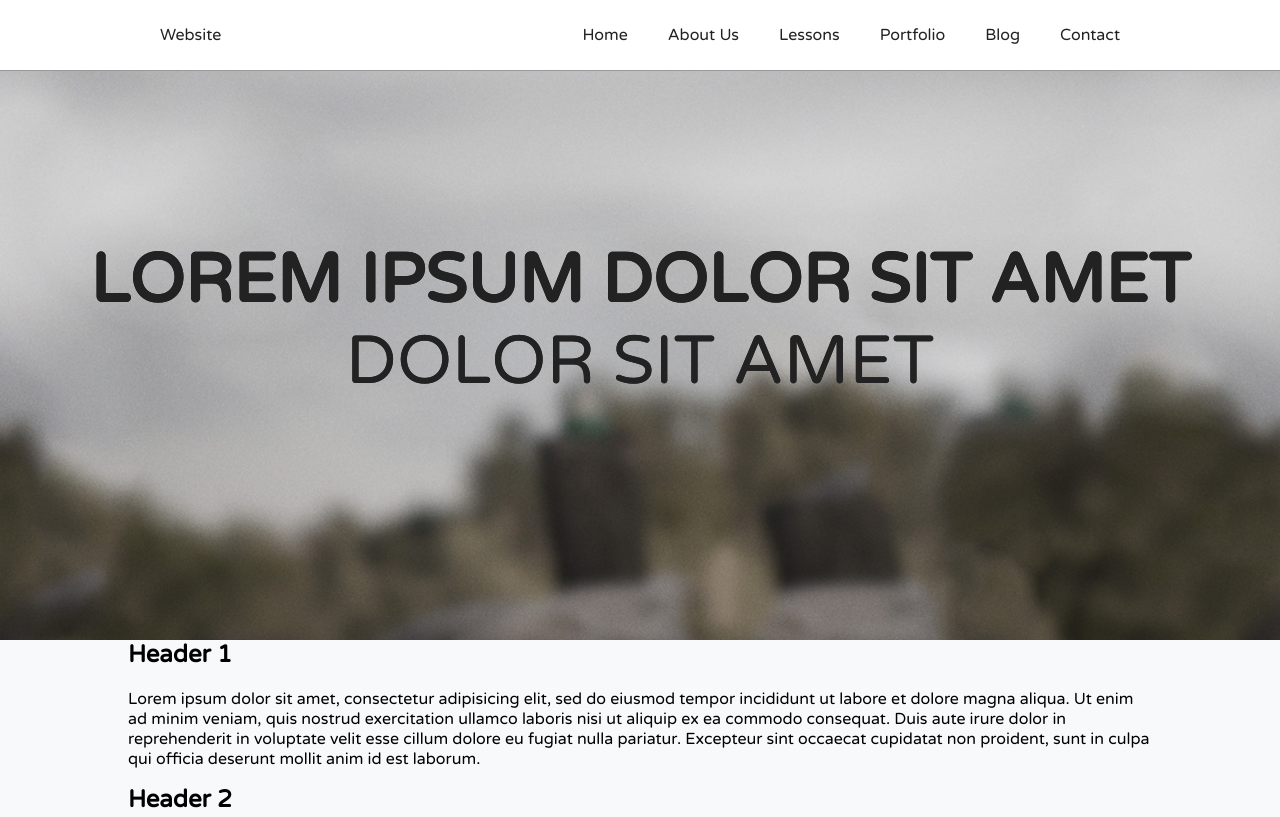
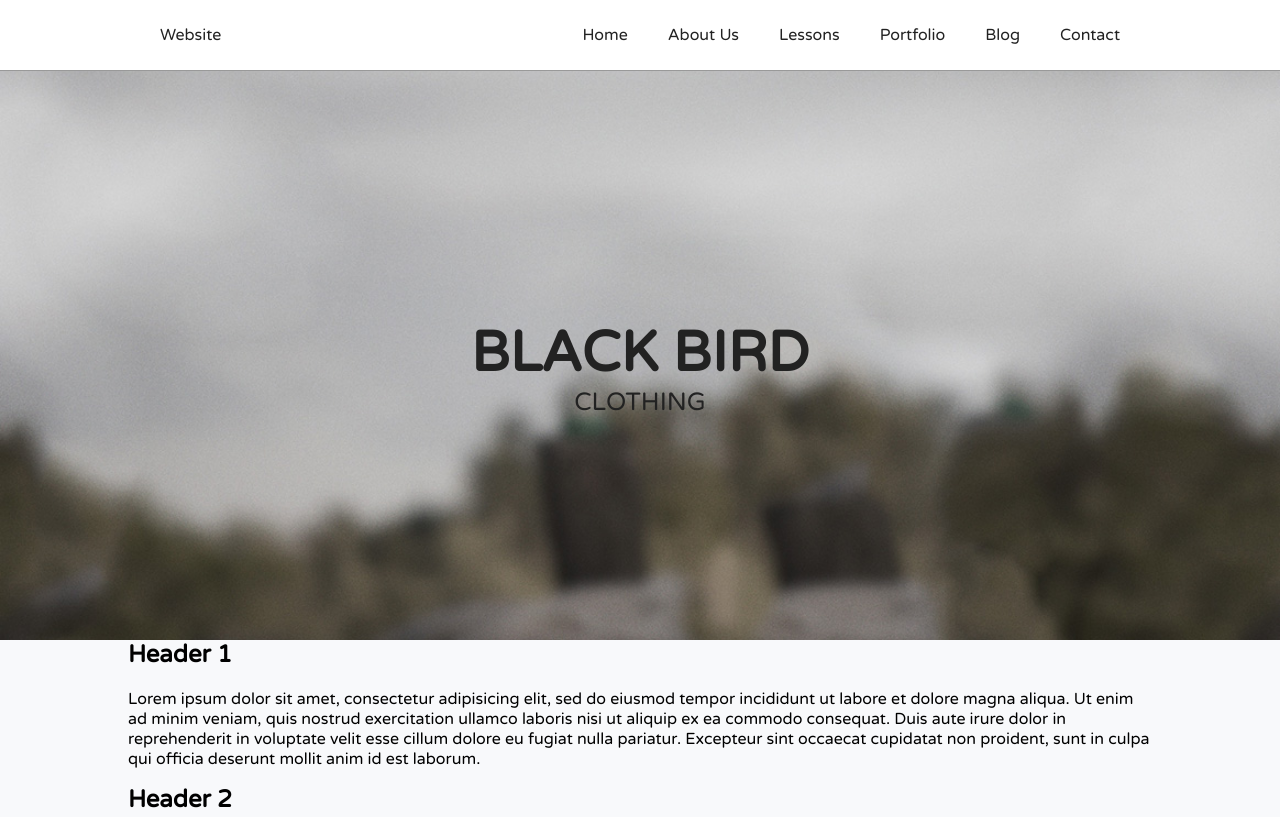
Before and after one commit to SienaSantos/Learning-Sass, a plain HTML site: page index.html in a window 1280 px wide. Shown: the top 817 px of the page. Drawn offline with Linux system fonts and the light colour scheme.

Commit message:
edit banner

```diff
--- a/index.html
+++ b/index.html
@@ -27,14 +27,15 @@
         </div>
 
       </div>
+      <div class="banner">
+        <img src="img/bird-bg.jpg" alt="">
+          <div class="content">
+            <span class="title">BLACK BIRD</span>
+            <span class="sub-title">clothing</span>
+          </div>
+      </div>
     </header>
-    <div class="banner">
-      <img src="img/bird-bg.jpg" alt="">
-        <div class="content">
-          <span class="title">Lorem ipsum dolor sit amet</span>
-          <span class="sub-title">dolor sit amet</span>
-        </div>
-    </div>
+
     <section>
       <div class="container">
         <h1>Header 1</h1>
@@ -47,7 +48,7 @@
         <p>Lorem ipsum dolor sit amet, consectetur adipisicing elit, sed do eiusmod tempor incididunt ut labore et dolore magna aliqua. Ut enim ad minim veniam, quis nostrud exercitation ullamco laboris nisi ut aliquip ex ea commodo consequat. Duis aute irure dolor in reprehenderit in voluptate velit esse cillum dolore eu fugiat nulla pariatur. Excepteur sint occaecat cupidatat non proident, sunt in culpa qui officia deserunt mollit anim id est laborum.</p>
       </div>
     </section>
-    <div class="banner">
+    <div class="gallery">
       <img src="img/bird-bg.jpg" alt="">
         <div class="content">
           <span class="title">Lorem ipsum dolor sit amet</span>
--- a/sass/mixins.scss
+++ b/sass/mixins.scss
@@ -3,7 +3,7 @@
   color: $black;
   .content{
     position: absolute;
-    top: 30%;
+    top: 40%;
     width: 100%;
   }
   img{
@@ -15,10 +15,11 @@
     text-transform: uppercase;
     font-weight: bold;
     @include mQ(1200px, "min-width"){
-      font-size: 68px;
+      font-size: 3.5em;
     }
   }
   span.sub-title{
+    font-size: 25px;
     font-weight: normal;
     margin-bottom: 30px;
   }
--- a/sass/styles.scss
+++ b/sass/styles.scss
@@ -60,3 +60,8 @@ nav {
   @include banner;
   text-align: center;
 }
+//
+// .gallery{
+//   @include banner;
+//   text-align: center;
+// }
```
Also changed, not shown: css/mixins.css (deleted), css/styles.css, css/variable.css (deleted).
